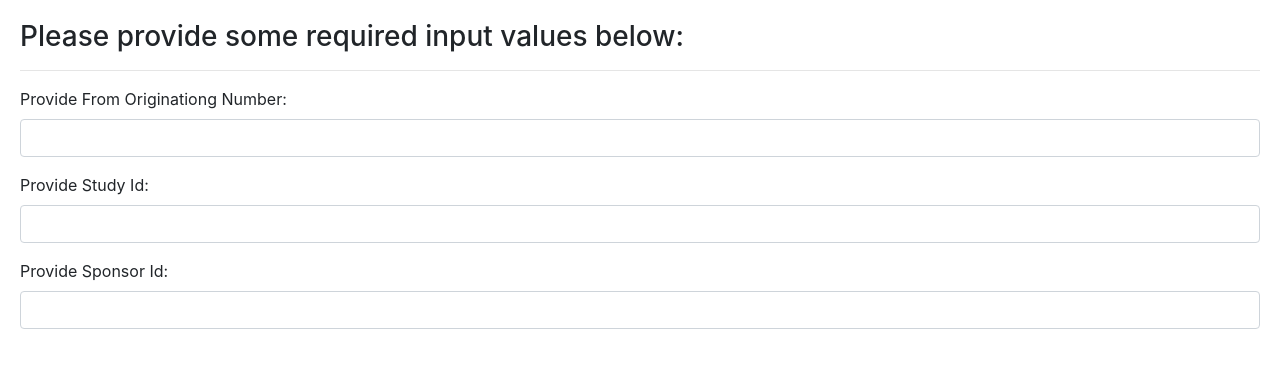
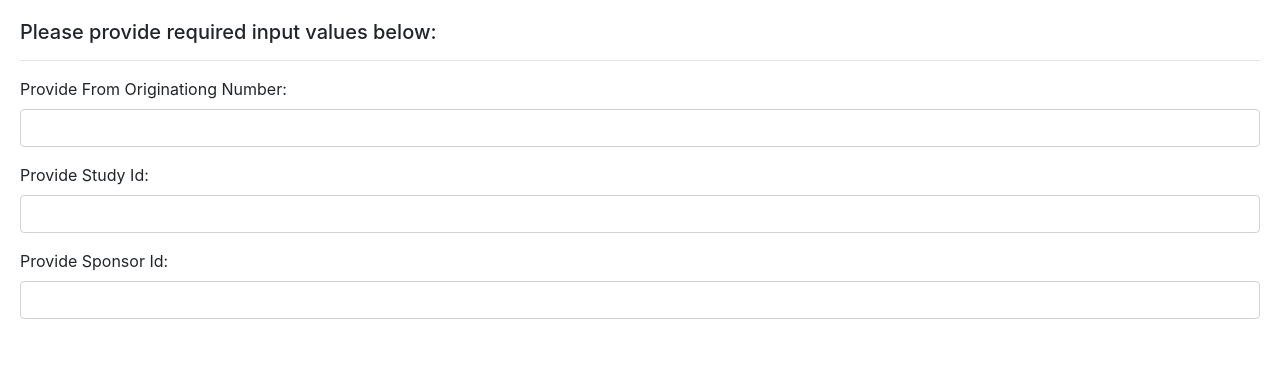
Before and after one commit to Rahul-Singh-del/Rahul-Singh-del, a website: page public/index.html in a window 1280 px wide. Drawn offline with nearby package versions, Linux system fonts and the light colour scheme.

Commit message:
Update index.html

```diff
--- a/public/index.html
+++ b/public/index.html
@@ -35,7 +35,7 @@
 </head>
 <body>
 <div id="step1" class="step">
-    <h3>Please provide some required input values below:</h3>
+    <h5>Please provide required input values below:</h5>
    <!-- <p>Please provide some required input values below.<a href="https://www.twilio.com/sms" target="_blank"></a></p> -->
     <hr>
     <div class="form-group">
```
